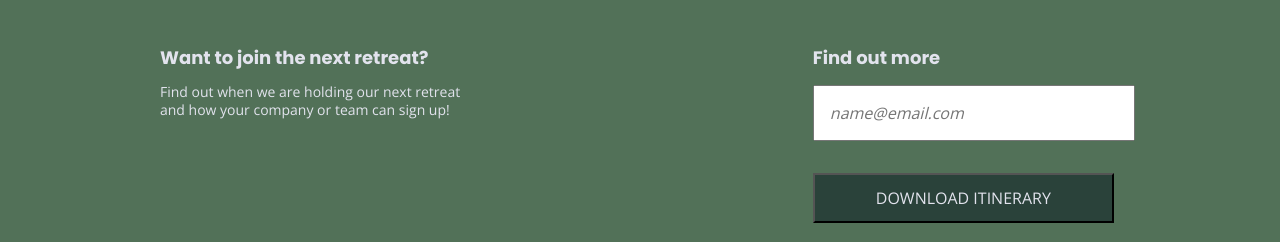
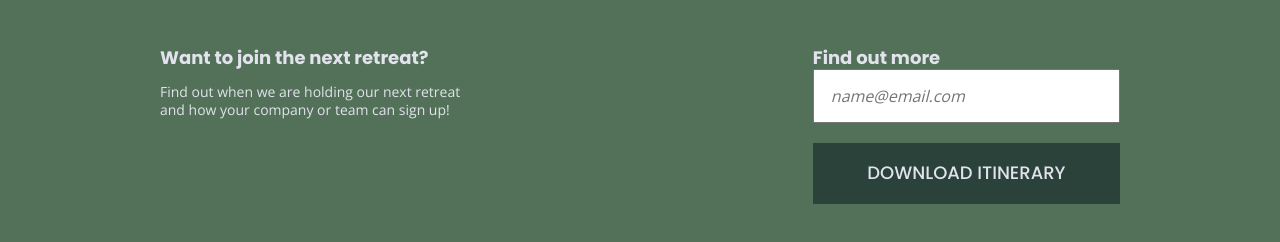
Before and after one commit to ElizabethRomig/boilerplate, a website built with Parcel: page index.html in a window 1280 px wide. Shown: the part 582-824 px from the top of the page. Built offline with nearby package versions, Linux system fonts and the light colour scheme.

Commit message:
form styles

```diff
--- a/css/main.css
+++ b/css/main.css
@@ -222,20 +222,29 @@ aside h3 {
   margin: 0;
 }
 
-aside .form input {
-  width: 98%;
-  margin: 16px 0;
-  height: 50px;
+aside .form {
+  margin-top: 30px;
 }
 
-input[placeholder] {
+input[type="text"] {
+  box-sizing: border-box;
+  width: 100%;
+  color: #2a423a;
   font-style: italic;
-  padding-left: 15px;
+  padding: 1em;
 }
 
-aside input[type="button"] {
+input[type="button"] {
+  width: 100%;
+  padding: 20px 0;
+  margin-top: 20px;
   background-color: #2a423a;
+  font-family: "Poppins", Helvetica, Arial, sans-serif;
+  font-weight: 500;
+  font-size: 1.125em;
   color: #e2e3ed;
+  border: none;
+  text-align: center;
   text-transform: uppercase;
 }
 
```
